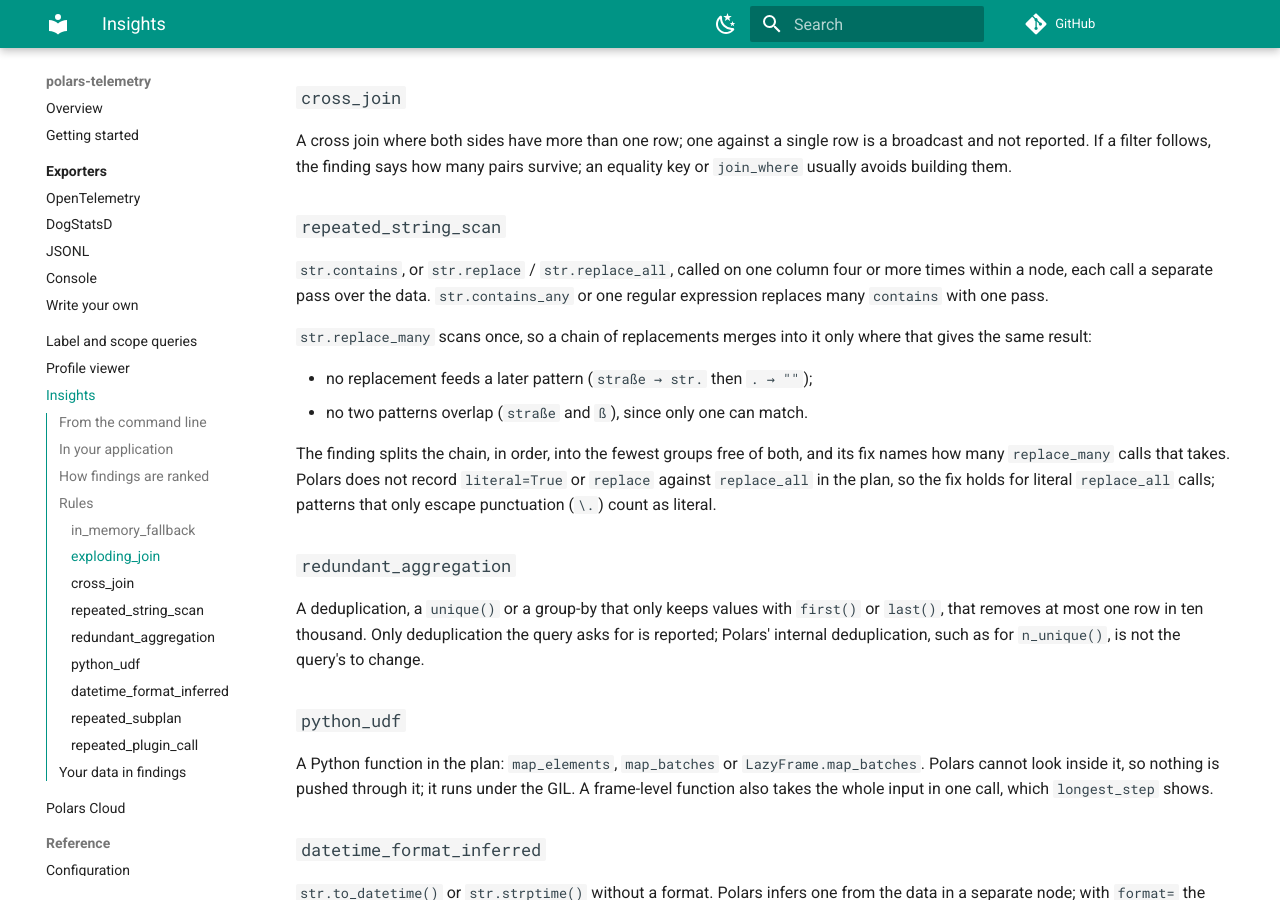
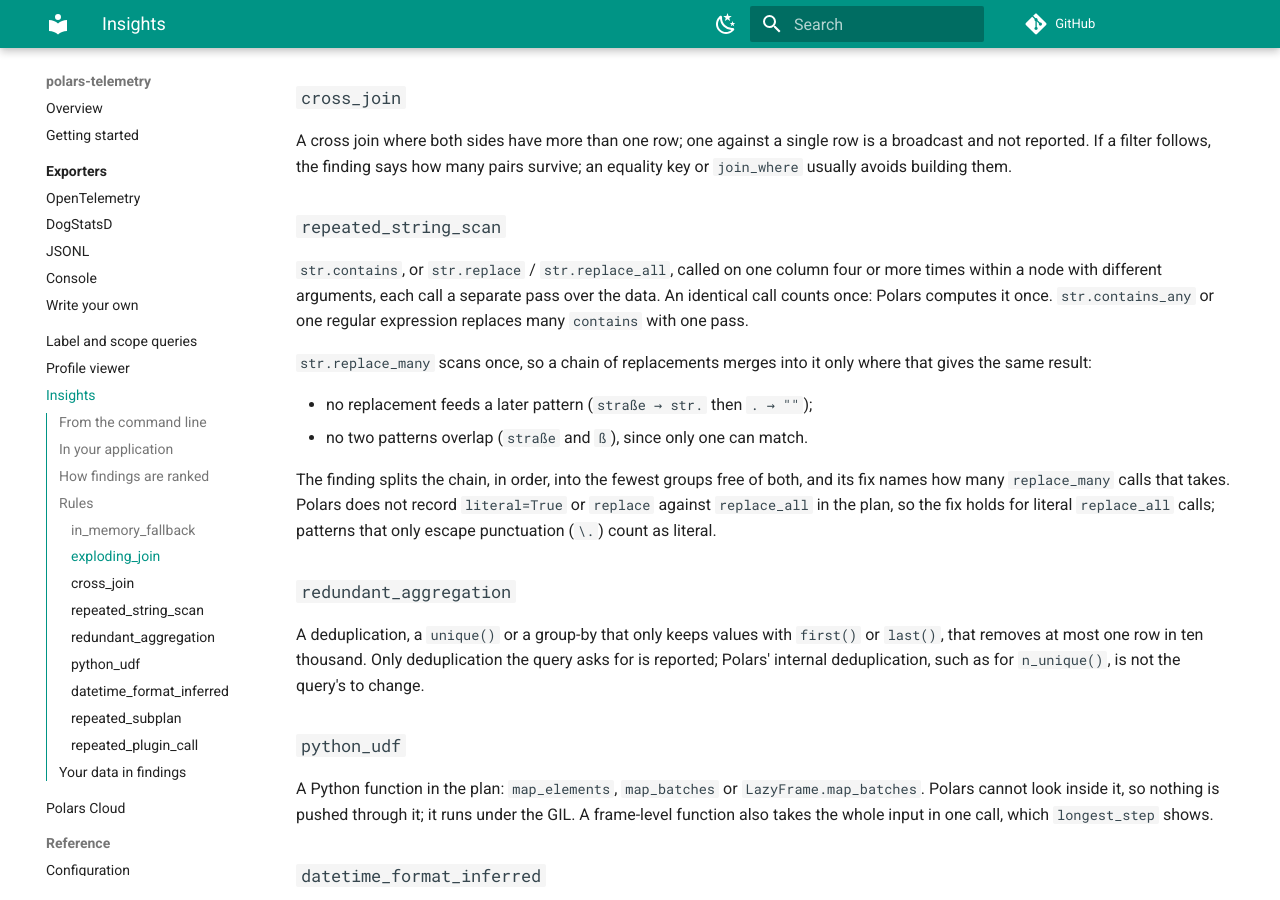
Before and after one commit to jan-krueger/polars-telemetry, an MkDocs documentation site: the page built from docs/insights.md, in a window 1280 px wide and 900 px high, scrolled down 2005 px. Built offline with MkDocs 1.6.1 and Material for MkDocs 9.7.7, drawn with Linux system fonts in a browser that asks for light colours; comment, search, counter and statistics services are not loaded.

Commit message:
fix(insights): count identical string calls once in repeated_string_scan

```diff
--- a/docs/insights.md
+++ b/docs/insights.md
@@ -90,7 +90,8 @@
 ### `repeated_string_scan`
 
 `str.contains`, or `str.replace` / `str.replace_all`, called on one column four
-or more times within a node, each call a separate pass over the data.
+or more times within a node with different arguments, each call a separate pass
+over the data. An identical call counts once: Polars computes it once.
 `str.contains_any` or one regular expression replaces many `contains` with one
 pass.
 
```
Also changed, not shown: CHANGELOG.md (+8 -0 lines), 3 other files.
